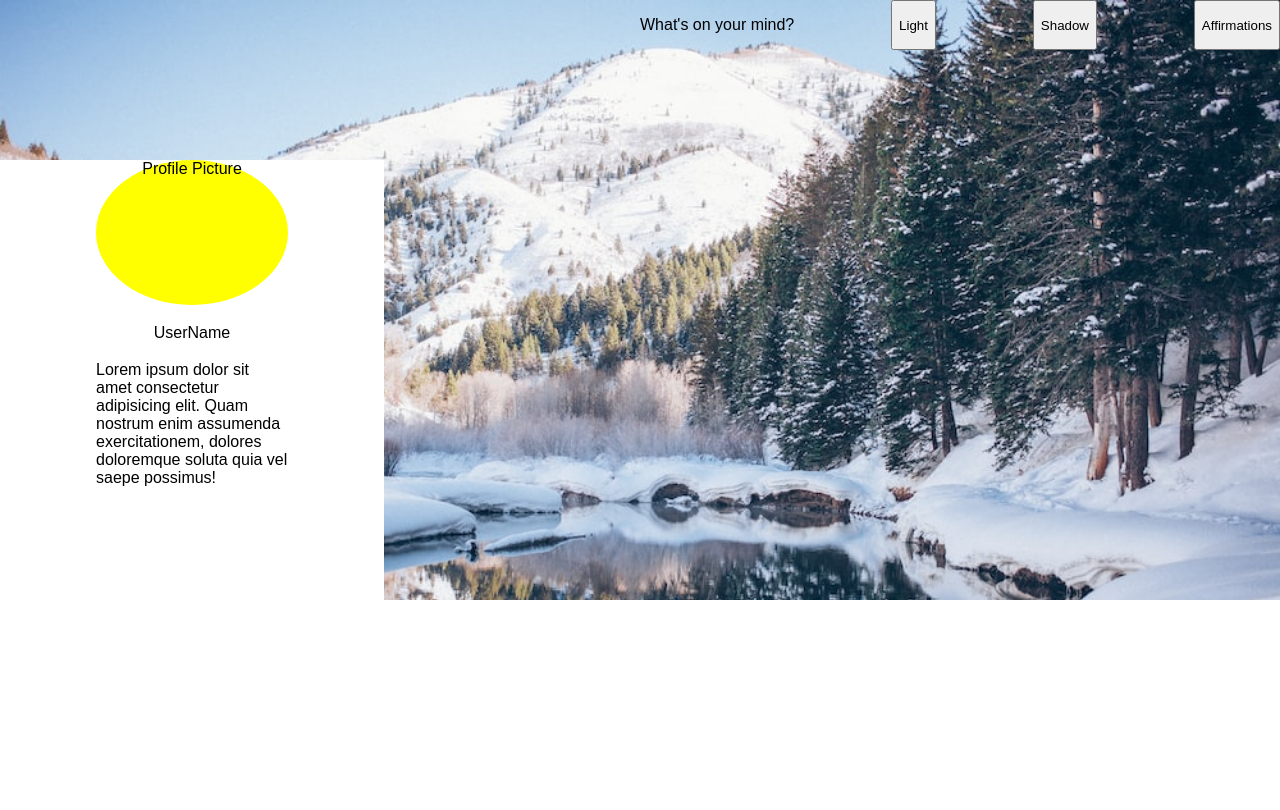
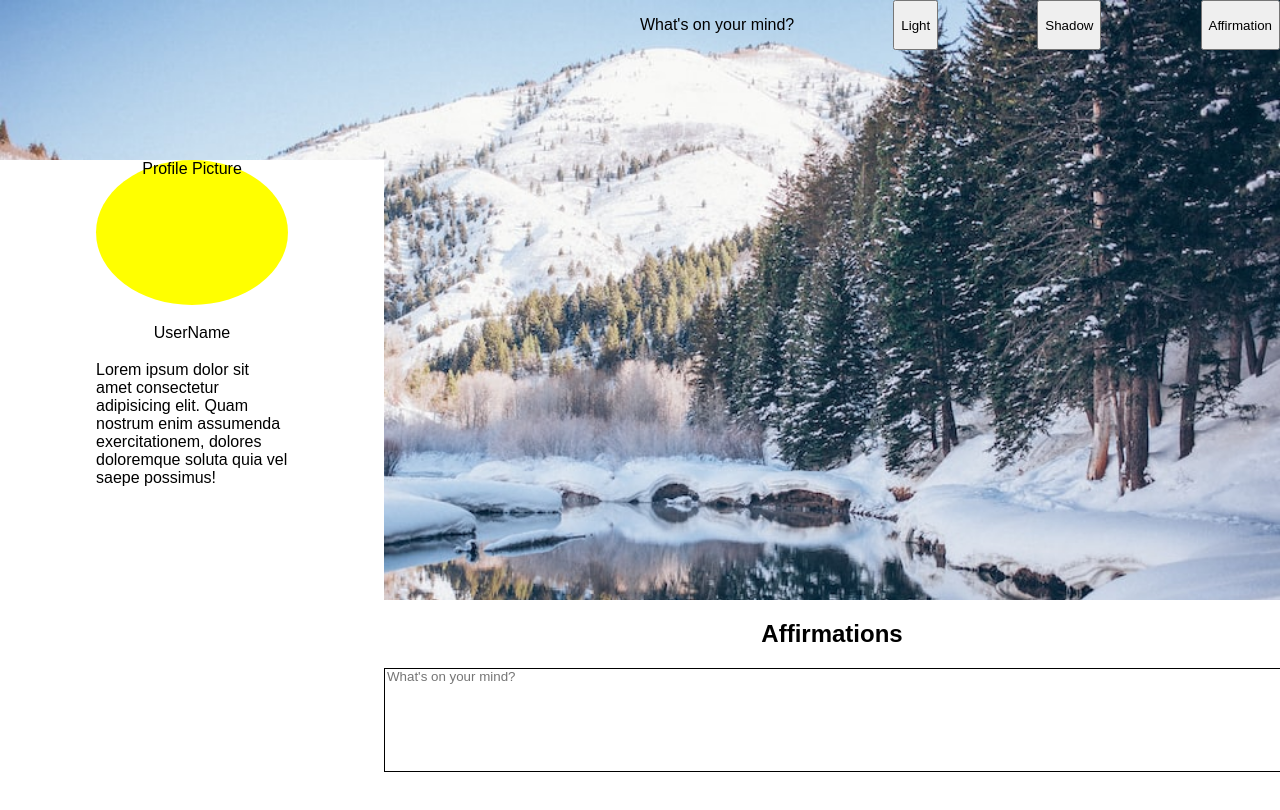
Before and after one commit to JasonGarcia131/UserLogin, a React (Create React App) app in the folder frontend/: page /profile in a window 1280 px wide. Shown: the top 810 px of the page. Built offline with nearby package versions, Linux system fonts and the light colour scheme.

Commit message:
added textbox in main tag

```diff
--- a/frontend/src/components/Banner.jsx
+++ b/frontend/src/components/Banner.jsx
@@ -15,7 +15,7 @@ function Banner(props) {
                 </p>
                 <button onClick={()=>setTheme("light")}>Light</button>
                 <button onClick={()=>setTheme("shadow")}>Shadow</button>
-                <button>Affirmations</button>
+                <button>{theme==="light" ? <p>Affirmation</p> : <p>Shadow Thought</p>}</button>
             </nav>
         </header>
     )
--- /dev/null
+++ b/frontend/src/components/MainCard.jsx
@@ -0,0 +1,16 @@
+import React from "react";
+import PostTextBox from "./PostTextBox";
+
+function MainCard (props) {
+
+    const {theme} = props;
+
+    return(
+        <main>
+            {theme === "light" ? <h2>Affirmations</h2> : <h2>Shadow Thoughts</h2>}
+            <PostTextBox/>
+        </main>
+    )
+}
+
+export default MainCard;
--- /dev/null
+++ b/frontend/src/components/PostTextBox.jsx
@@ -0,0 +1,9 @@
+
+function PostTextBox () {
+
+    return(
+        <input type="textbox" className="postTextBoxWrapper" placeholder="What's on your mind?"/>
+    )
+}
+
+export default PostTextBox;
--- a/frontend/src/pages/Profile.jsx
+++ b/frontend/src/pages/Profile.jsx
@@ -1,5 +1,6 @@
 import Banner from "../components/Banner";
 import UserCard from "../components/UserCard";
+import MainCard from "../components/MainCard";
 import { useState } from "react";
 import { useEffect } from "react";
 
@@ -17,6 +18,7 @@ function Profile() {
         <div >
             <Banner theme={theme} setTheme={setTheme} />
             <UserCard theme={theme}/>
+            <MainCard theme={theme}/>
         </div>
     )
 
--- a/frontend/src/pages/profile.css
+++ b/frontend/src/pages/profile.css
@@ -3,6 +3,14 @@
 header {
     width: 100%;
     height: 600px;
+}
+
+main{
+    width: 70%;
+    text-align: center;
+    position: absolute;
+    right: 0;
+    color: black;
 }
 
 
@@ -50,6 +58,17 @@ header {
     width: 50%;
 }
 
+
+.postTextBoxWrapper{
+    width: 100%;
+    height: 100px;
+    border: 1px solid black;
+}
+
+.postTextBoxWrapper::placeholder{
+    position: absolute;
+    top: 0;
+}
 /* Light Theme Styles */
 
 .lightBanner {
```
